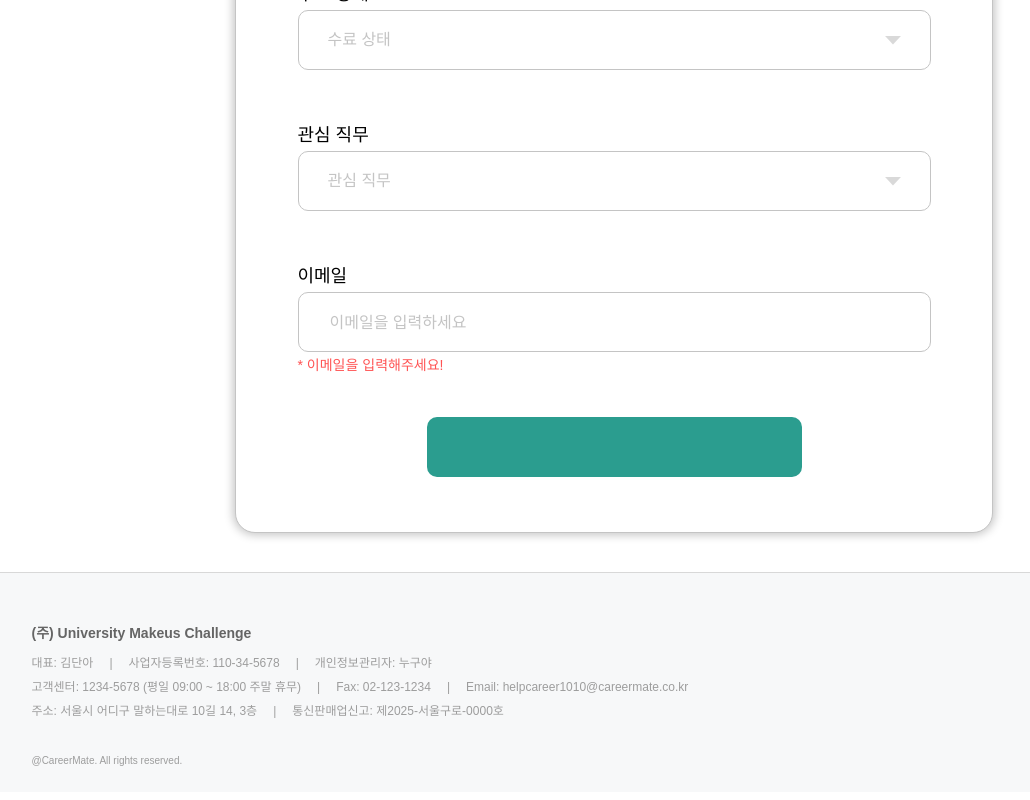
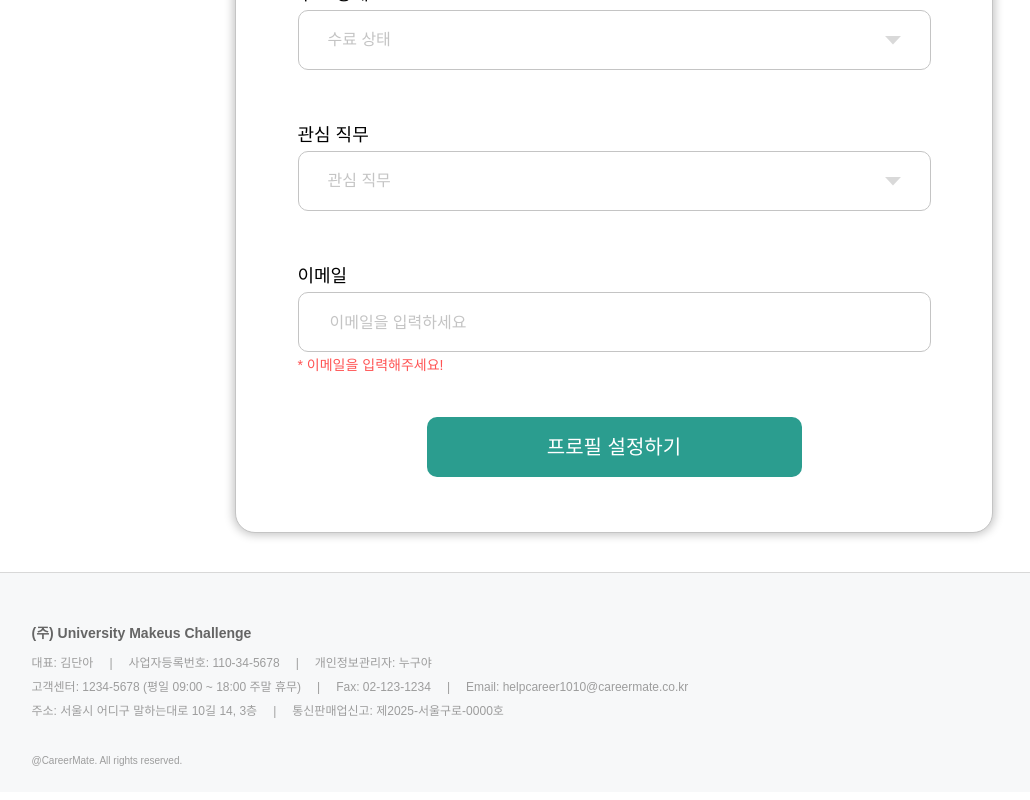
Before and after one commit to Career-Mate/Web, a React (Vite) app: page /profile in a window 1280 px wide. Shown: the part 786-1586 px from the top of the page, without its empty margins (26-1056 px from the left). Built offline with nearby package versions, Linux system fonts and the light colour scheme; a web font is replaced by a local one.

Commit message:
feat: ProfileSettingPage와 ProfileSuccessPage 라우팅 설정

```diff
--- a/src/App.jsx
+++ b/src/App.jsx
@@ -8,6 +8,7 @@ import CareerNotePage from './pages/Career/CareerPage/CareerNotePage';
 import CareerSavePage from './pages/Career/CareerSavePage/CareerSavePage';
 import CareerMainPage from './pages/Career/CareerMainPage/CareerMainPage';
 import ProfileSettingPage from './pages/Main/ProfileSettingPage/ProfileSettingPage';
+import ProfileSuccessPage from './pages/Main/ProfileSuccessPage/ProfileSuccessPage';
 
 const router = createBrowserRouter([
     {
@@ -21,6 +22,10 @@ const router = createBrowserRouter([
             {
                 path: 'profile',
                 element: <ProfileSettingPage />,
+            },
+            {
+                path: 'profile/success',
+                element: <ProfileSuccessPage />,
             },
             {
                 path: 'career',
--- a/src/pages/Main/ProfileSettingPage/ProfileSettingPage.jsx
+++ b/src/pages/Main/ProfileSettingPage/ProfileSettingPage.jsx
@@ -1,8 +1,11 @@
+import { useNavigate } from 'react-router-dom';
 import InfoContainer from '../../../components/common/InfoContainer/InfoContainer';
 import ProfileSetting from '../../../components/common/ProfileSetting/ProfileSetting';
 import * as S from './styled/styled';
 
 const ProfileSettingPage = () => {
+    const navigate = useNavigate();
+
     return (
         <S.ProfileContainer>
             <InfoContainer
@@ -13,7 +16,7 @@ const ProfileSettingPage = () => {
                 mainText={
                     <S.SettingsWrapper>
                         <S.SettingText>기본 정보를 입력해주세요!</S.SettingText>
-                        <ProfileSetting />
+                        <ProfileSetting buttonText={'프로필 설정하기'} onClick={() => navigate('/profile/success')} />
                     </S.SettingsWrapper>
                 }
             />
```
